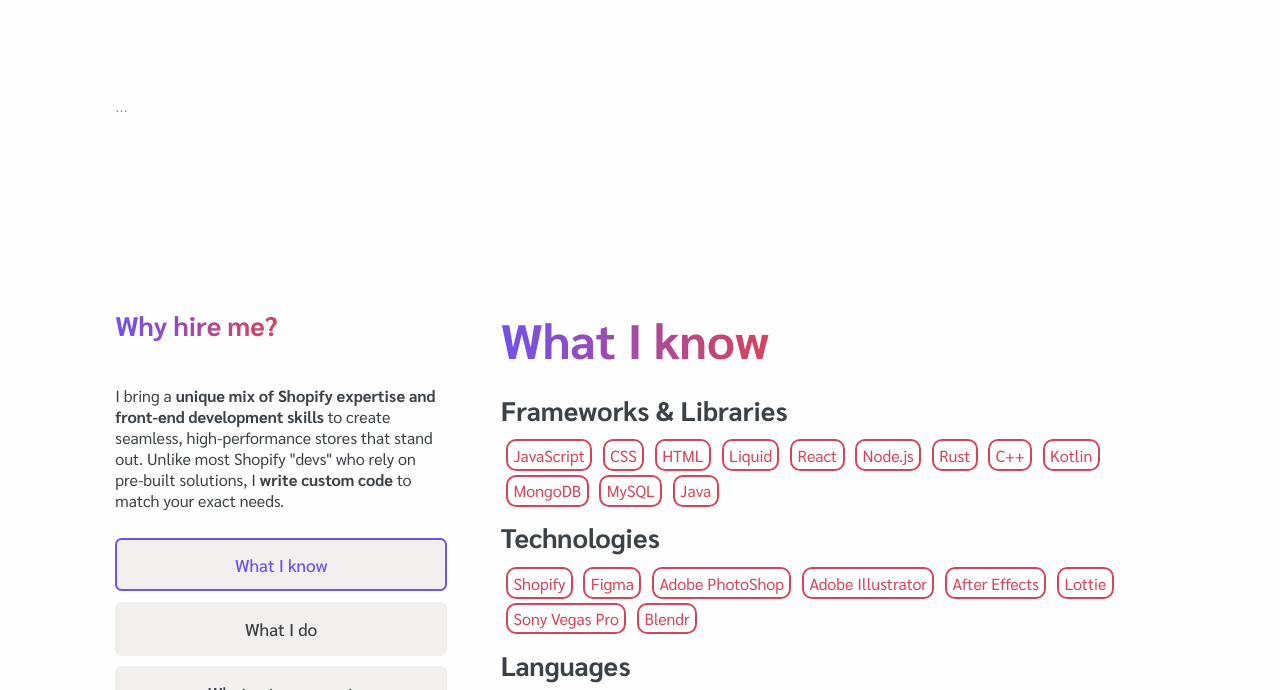
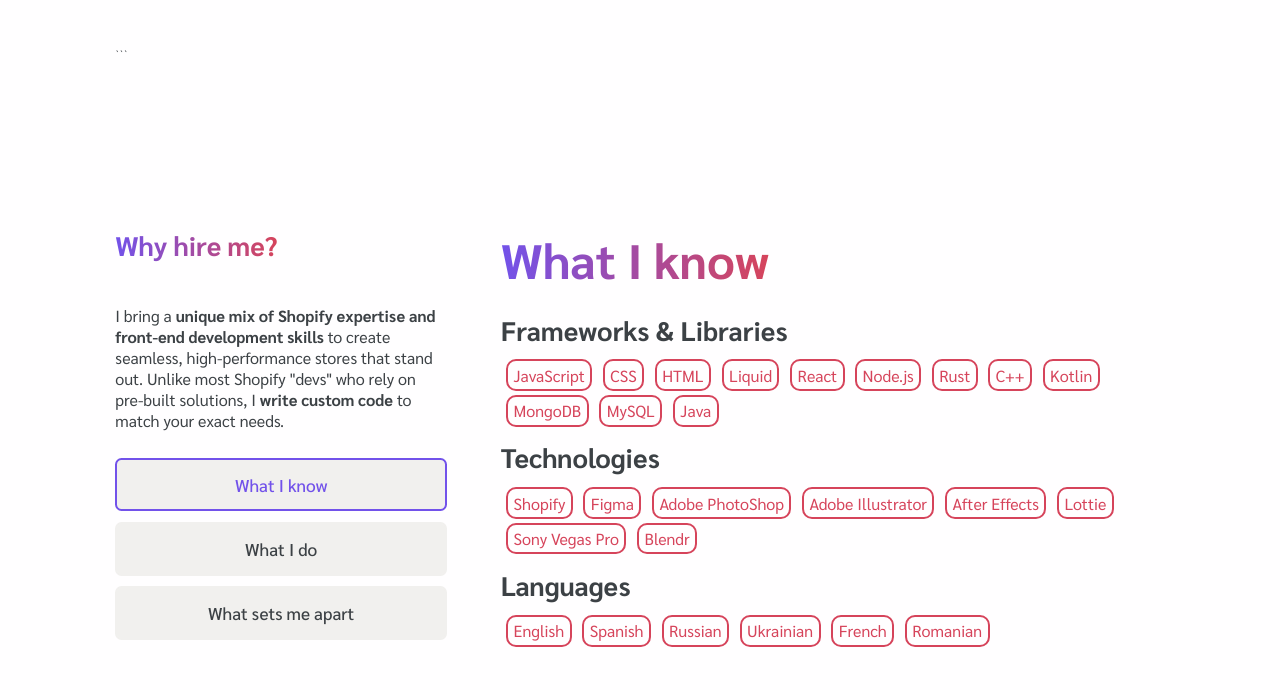
Before and after one commit to OmarMDev/OmarMDev.github.io, a website built with Vite: page index.html in a window 1280 px wide. Shown: the part 680-1370 px from the top of the page. Built offline with nearby package versions, Linux system fonts and the light colour scheme.

Commit message:
refactoring and bug fixes

```diff
--- a/src/style.css
+++ b/src/style.css
@@ -17,6 +17,7 @@
   --dark-color: #3c4145;
   --disabled-color: #fff3;
   --glow-color: #7352ea9e;
+  --gradient-text: linear-gradient(90deg, var(--main-color), var(--second-color));
 }
 
 html {
@@ -73,41 +74,7 @@ nav a:hover {
 }
 
 section {
-  min-height: 110vh;
-  width: 100%;
-  padding: 10rem 9% 2rem;
-  background: var(--bg-color);
-}
-* {
-  margin: 0;
-  padding: 0;
-  box-sizing: border-box;
-  border: none;
-  outline: none;
-  text-decoration: none;
-  font-family: "Sarabun", sans-serif;
-}
-:root {
-  --bg-color: #fffeff;
-  --second-bg-color: #f1f0ee;
-  --main-color: #7252ea;
-  --second-color: #d6445b;
-  --dark-color: #3c4145;
-  --disabled-color: #fff3;
-  --gradient-text: linear-gradient(120deg, var(--main-color), var(--second-color));
-}
-
-html {
-  font-size: 67%;
-  overflow-x: hidden;
-}
-
-body {
-  color: var(--dark-color);
-}
-
-section {
-  min-height: 110vh;
+  min-height: 100vh;
   width: 100%;
   padding: 10rem 9% 2rem;
   background: var(--bg-color);
@@ -491,7 +458,6 @@ section {
   min-height: 100vh;
   width: 100%;
   padding: 10rem 9% 2rem;
-  background: var(--bg-color);
   position: relative;
   overflow: hidden;
 }
```
